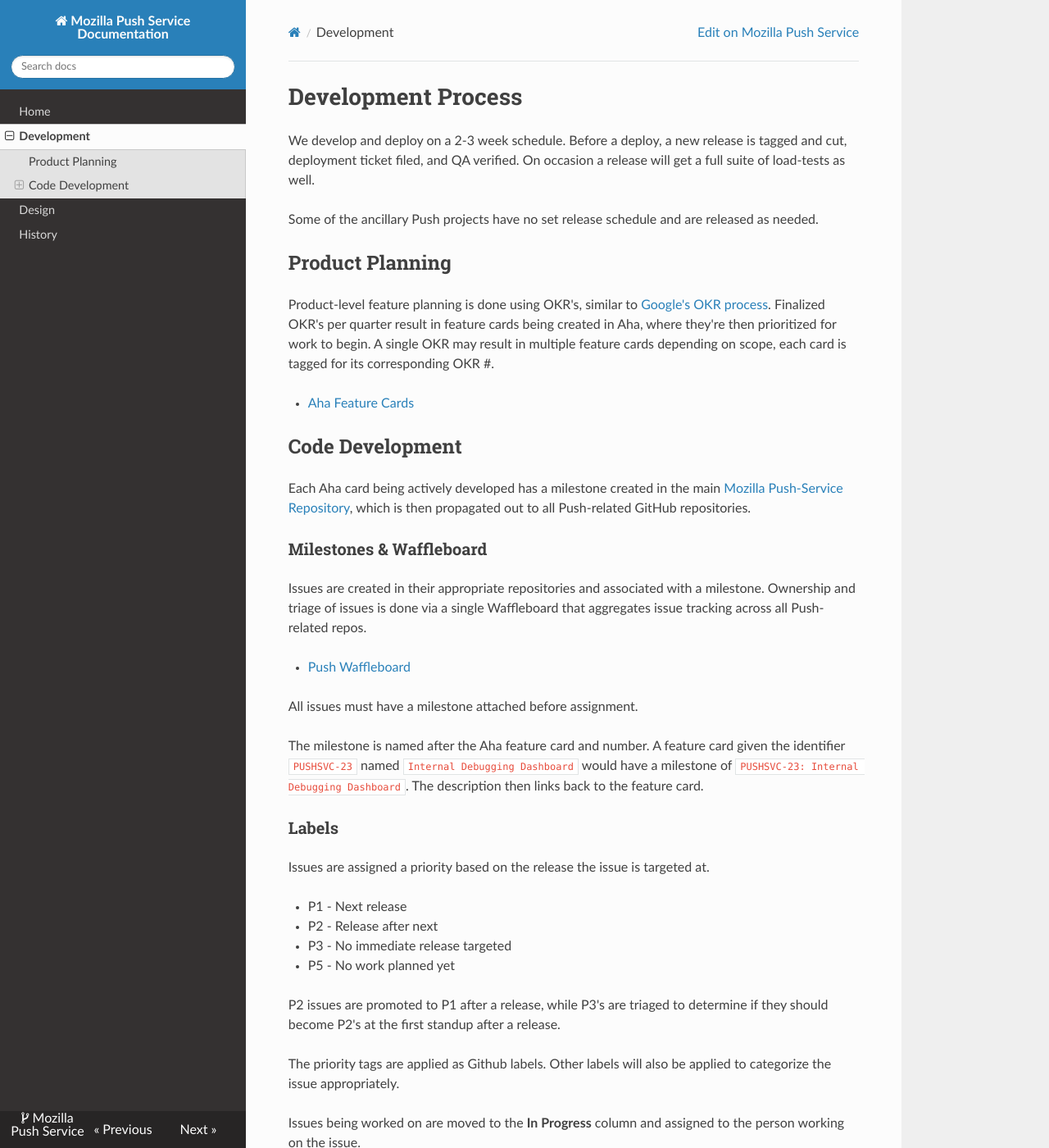
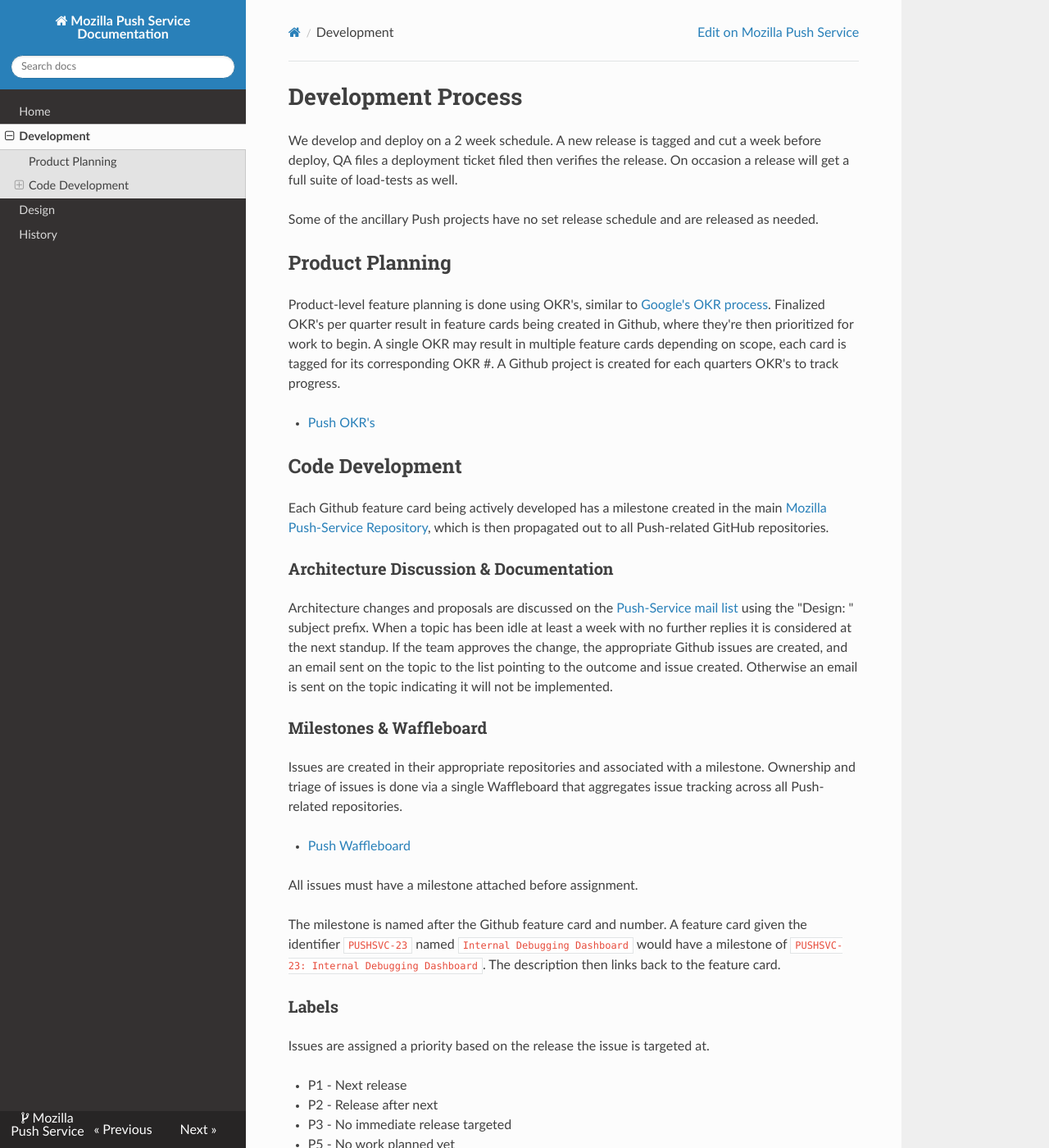
Before and after one commit to mozilla-services/push-service, an MkDocs documentation site: the page built from docs/development.md, in a window 1280 px wide and 1400 px high. Shown: the whole window at 82% size. Built offline with MkDocs 1.6.1, drawn with Linux system fonts in a browser that asks for light colours; nearby versions of some CDN libraries; old or Windows-style settings are respelled for this version of MkDocs; some of the changed text lies outside the part shown.

Commit message:
doc: add docs regarding the architecture discussions
Also updates the docs to mention the new Push-Service mail list.

Signed-off-by: Ben Bangert <ben@groovie.org>

```diff
--- a/docs/development.md
+++ b/docs/development.md
@@ -1,7 +1,7 @@
 # Development Process
 
-We develop and deploy on a 2-3 week schedule. Before a deploy, a new release is
-tagged and cut, deployment ticket filed, and QA verified. On occasion a release
+We develop and deploy on a 2 week schedule. A new release is
+tagged and cut a week before deploy, QA files a deployment ticket filed then verifies the release. On occasion a release
 will get a full suite of load-tests as well.
 
 Some of the ancillary Push projects have no set release schedule and are
@@ -11,29 +11,40 @@ released as needed.
 
 Product-level feature planning is done using OKR's, similar to
 [Google's OKR process][OKR]. Finalized OKR's per quarter result in feature
-cards being created in Aha, where they're then prioritized for work to begin. A
+cards being created in Github, where they're then prioritized for work to begin. A
 single OKR may result in multiple feature cards depending on scope, each card
-is tagged for its corresponding OKR #.
+is tagged for its corresponding OKR #. A Github project is created for each
+quarters OKR's to track progress.
 
-* [Aha Feature Cards](https://mozilla.aha.io/products/PUSHSVC/feature_cards)
+* [Push OKR's](https://github.com/mozilla-services/push-okr)
 
 ## Code Development
 
-Each Aha card being actively developed has a milestone created in the main
+Each Github feature card being actively developed has a milestone created in the main
 [Mozilla Push-Service Repository][MPSM], which is then propagated out to all
 Push-related GitHub repositories.
+
+### Architecture Discussion & Documentation
+
+Architecture changes and proposals are discussed on the
+[Push-Service mail list][PSML] using the "Design: " subject prefix. When
+a topic has been idle at least a week with no further replies it is
+considered at the next standup. If the team approves the change, the
+appropriate Github issues are created, and an email sent on the topic
+to the list pointing to the outcome and issue created. Otherwise an
+email is sent on the topic indicating it will not be implemented.
 
 ### Milestones & Waffleboard
 
 Issues are created in their appropriate repositories and associated with a
 milestone. Ownership and triage of issues is done via a single Waffleboard that
-aggregates issue tracking across all Push-related repos.
+aggregates issue tracking across all Push-related repositories.
 
 * [Push Waffleboard](https://waffle.io/mozilla-services/push-service)
 
 All issues must have a milestone attached before assignment.
 
-The milestone is named after the Aha feature card and number. A feature
+The milestone is named after the Github feature card and number. A feature
 card given the identifier `PUSHSVC-23` named `Internal Debugging Dashboard`
 would have a milestone of `PUSHSVC-23: Internal Debugging Dashboard`. The
 description then links back to the feature card.
@@ -70,6 +81,11 @@ Releases are tagged under `release/{major}.{minor}` branches.
 A short stand-up meeting is held every Monday at 10:20 AM Pacific time. This
 meeting covers bug triage and a summary of work completed in the past week and
 planned work for the next week.
+
+Standup meetings may also discuss outstanding design documents that are posted
+on the Push-Service mail list to determine how to proceed.
+
+Notes from every standup are posted to the [Push-Service mail list][PSML].
 
 ### Github Workflow
 
```
Also changed, not shown: other parts of docs/development.md (+1 -0 lines), docs/index.md (+4 -1 lines).
